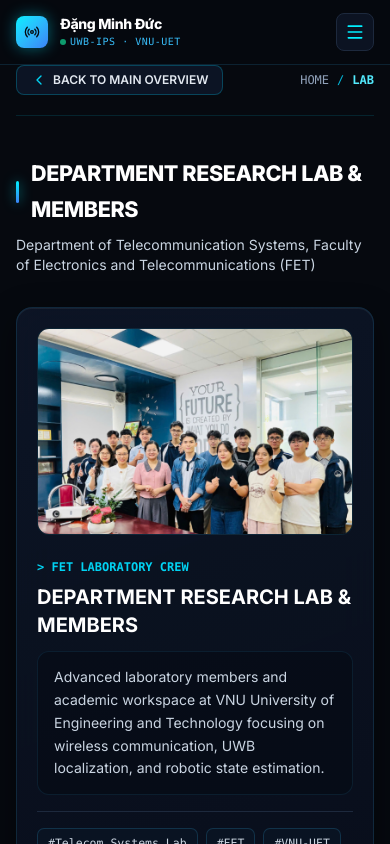
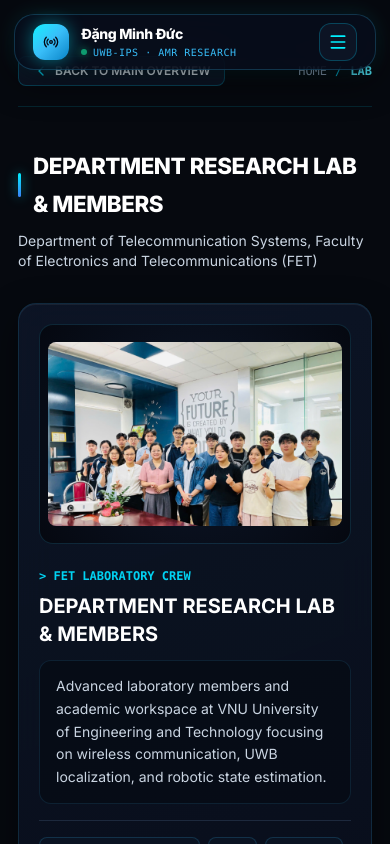
Before and after one commit to leonas-kratos/leonas-kratos.github.io, a Next.js app: page /lab in a window 390 px wide. Shown: the top 844 px of the page. Built offline with nearby package versions, Linux system fonts and the light colour scheme.

Commit message:
feat(ui): floating capsule navbar with icons, full-height airy hero & instant first-paint visibility

```diff
--- a/src/app/globals.css
+++ b/src/app/globals.css
@@ -17,13 +17,13 @@ html {
 body {
   background-color: #06090f;
   background-image:
-    radial-gradient(circle at 50% 0%, rgba(14, 30, 58, 0.7) 0%, rgba(6, 9, 15, 0.98) 50%, #04060a 100%),
-    radial-gradient(circle at 90% 30%, rgba(6, 182, 212, 0.06) 0%, transparent 45%),
-    radial-gradient(circle at 10% 70%, rgba(59, 130, 246, 0.06) 0%, transparent 45%);
+    radial-gradient(circle at 50% 0%, rgba(14, 30, 58, 0.75) 0%, rgba(6, 9, 15, 0.98) 50%, #04060a 100%),
+    radial-gradient(circle at 90% 25%, rgba(6, 182, 212, 0.07) 0%, transparent 45%),
+    radial-gradient(circle at 10% 65%, rgba(59, 130, 246, 0.07) 0%, transparent 45%);
   background-attachment: fixed;
   color: #cbd5e1;
   font-family: 'Inter', system-ui, -apple-system, sans-serif;
-  line-height: 1.65;
+  line-height: 1.7;
   overflow-x: hidden;
   min-height: 100vh;
 }
@@ -44,41 +44,89 @@ body {
 }
 
 /* ===================================================
-   CONTAINER & LAYOUT SPACING
+   CONTAINER & LAYOUT SPACING (GENEROUS BREATHING ROOM)
    =================================================== */
 
 .page-container {
   width: 100%;
   max-width: 1240px;
   margin: 0 auto;
-  padding: 0 clamp(16px, 3.5vw, 40px);
+  padding: 0 clamp(18px, 4vw, 44px);
 }
 
 section {
-  padding: clamp(40px, 5.5vw, 76px) 0;
+  padding: clamp(60px, 8vw, 110px) 0;
   width: 100%;
   position: relative;
 }
 
 /* Section Title Style: Sleek Cyber-Academic Cyan Accent */
 .section-title {
-  font-size: clamp(1.35rem, 2.3vw, 1.85rem);
+  font-size: clamp(1.4rem, 2.4vw, 2rem);
   font-weight: 800;
   color: #ffffff;
   display: flex;
   align-items: center;
   gap: 12px;
   letter-spacing: -0.02em;
+  margin-bottom: 8px;
 }
 
 .section-title::before {
   content: "";
   display: inline-block;
   width: 4px;
-  height: 22px;
+  height: 24px;
   background: linear-gradient(180deg, #00f0ff 0%, #3b82f6 100%);
   border-radius: 2px;
   box-shadow: 0 0 12px rgba(0, 240, 255, 0.6);
+}
+
+/* ===================================================
+   FLOATING DECORATED CAPSULE NAVBAR
+   =================================================== */
+
+.floating-navbar-wrapper {
+  position: sticky;
+  top: 14px;
+  z-index: 100;
+  width: 100%;
+  padding: 0 clamp(14px, 3vw, 32px);
+}
+
+.floating-navbar {
+  max-width: 1240px;
+  margin: 0 auto;
+  background: rgba(8, 14, 28, 0.85);
+  backdrop-filter: blur(24px);
+  -webkit-backdrop-filter: blur(24px);
+  border: 1px solid rgba(56, 189, 248, 0.22);
+  border-radius: 20px;
+  box-shadow: 0 10px 35px rgba(0, 0, 0, 0.6), 0 0 20px rgba(0, 240, 255, 0.12);
+  padding: 8px 18px;
+  transition: all 0.3s ease;
+}
+
+.floating-navbar:hover {
+  border-color: rgba(0, 240, 255, 0.4);
+  box-shadow: 0 12px 40px rgba(0, 0, 0, 0.7), 0 0 25px rgba(0, 240, 255, 0.18);
+}
+
+.nav-pill-link {
+  display: inline-flex;
+  align-items: center;
+  gap: 6px;
+  padding: 6px 12px;
+  border-radius: 10px;
+  font-size: 0.8rem;
+  font-weight: 600;
+  color: #94a3b8;
+  transition: all 0.2s ease;
+}
+
+.nav-pill-link:hover {
+  color: #00f0ff;
+  background: rgba(0, 240, 255, 0.08);
 }
 
 /* ===================================================
@@ -88,11 +136,11 @@ section {
 
 .glass-card {
   background: linear-gradient(160deg, rgba(14, 23, 42, 0.82) 0%, rgba(9, 15, 28, 0.94) 100%);
-  border: 1px solid rgba(56, 189, 248, 0.14);
-  border-radius: 16px;
+  border: 1px solid rgba(56, 189, 248, 0.15);
+  border-radius: 18px;
   backdrop-filter: blur(18px);
   -webkit-backdrop-filter: blur(18px);
-  box-shadow: 0 10px 32px rgba(0, 0, 0, 0.45), inset 0 1px 0 rgba(255, 255, 255, 0.06);
+  box-shadow: 0 12px 36px rgba(0, 0, 0, 0.45), inset 0 1px 0 rgba(255, 255, 255, 0.06);
   transition: transform 0.35s cubic-bezier(0.22, 1, 0.36, 1),
               border-color 0.35s ease,
               box-shadow 0.35s ease;
@@ -102,14 +150,14 @@ section {
 
 .glass-card:hover {
   border-color: rgba(0, 240, 255, 0.48);
-  box-shadow: 0 16px 44px rgba(0, 0, 0, 0.6), 0 0 24px rgba(0, 240, 255, 0.16);
+  box-shadow: 0 18px 48px rgba(0, 0, 0, 0.6), 0 0 24px rgba(0, 240, 255, 0.18);
   transform: translateY(-3px);
 }
 
 /* Sub-box container inside cards */
 .info-subbox {
-  background: rgba(7, 12, 22, 0.7);
-  border: 1px solid rgba(56, 189, 248, 0.1);
+  background: rgba(6, 11, 20, 0.75);
+  border: 1px solid rgba(56, 189, 248, 0.12);
   border-radius: 12px;
   padding: 14px 16px;
   transition: border-color 0.25s ease;
@@ -127,8 +175,8 @@ section {
   font-family: ui-monospace, SFMono-Regular, Menlo, Monaco, Consolas, monospace;
   font-size: 0.72rem;
   padding: 5px 10px;
-  border-radius: 7px;
-  background: rgba(11, 20, 36, 0.9);
+  border-radius: 8px;
+  background: rgba(11, 20, 36, 0.85);
   border: 1px solid rgba(56, 189, 248, 0.18);
   color: #cbd5e1;
   transition: all 0.2s ease;
@@ -141,23 +189,23 @@ section {
 }
 
 /* ===================================================
-   PROPORTIONAL IMAGE FRAMES (NO STRETCH, NO CROP)
+   PROPORTIONAL IMAGE FRAMES (100% CONTAINED - ZERO CROP)
    =================================================== */
 
 /* 1. Vehicle / Portrait Product Display Frame
       For Car_V2.png (439x587) and VEDC_CAR.png (350x424) */
 .vehicle-frame {
   width: 100%;
-  height: 250px;
-  background: radial-gradient(circle at center, #111e33 0%, #060a12 100%);
-  border-radius: 12px;
+  height: 270px;
+  background: radial-gradient(circle at 50% 50%, #112036 0%, #060a12 100%);
+  border-radius: 14px;
   overflow: hidden;
   position: relative;
   display: flex;
   align-items: center;
   justify-content: center;
-  border: 1px solid rgba(56, 189, 248, 0.15);
-  padding: 12px;
+  border: 1px solid rgba(56, 189, 248, 0.18);
+  padding: 16px;
 }
 
 .vehicle-frame img {
@@ -166,7 +214,7 @@ section {
   width: auto;
   height: auto;
   object-fit: contain;
-  filter: drop-shadow(0 10px 18px rgba(0, 0, 0, 0.65));
+  filter: drop-shadow(0 12px 24px rgba(0, 0, 0, 0.7));
   transition: transform 0.45s cubic-bezier(0.22, 1, 0.36, 1);
 }
 
@@ -178,22 +226,25 @@ section {
       For NCKH_present.png, NCKH_teamate.png, VEDC2025_Teamate.png, REV2025.png, Lab.png */
 .landscape-frame {
   width: 100%;
-  aspect-ratio: 16 / 10.5;
-  background: radial-gradient(circle at center, #0c1527 0%, #050810 100%);
-  border-radius: 12px;
+  height: 220px;
+  background: radial-gradient(circle at 50% 50%, #0d172a 0%, #050810 100%);
+  border-radius: 14px;
   overflow: hidden;
   position: relative;
   display: flex;
   align-items: center;
   justify-content: center;
-  border: 1px solid rgba(56, 189, 248, 0.15);
+  border: 1px solid rgba(56, 189, 248, 0.16);
+  padding: 8px;
 }
 
 .landscape-frame img {
-  width: 100%;
-  height: 100%;
-  object-fit: cover;
-  object-position: center 25%;
+  max-width: 100%;
+  max-height: 100%;
+  width: auto;
+  height: auto;
+  object-fit: contain;
+  border-radius: 8px;
   transition: transform 0.45s cubic-bezier(0.22, 1, 0.36, 1);
 }
 
@@ -207,8 +258,8 @@ section {
 
 .hero-avatar-card {
   width: 100%;
-  max-width: 255px;
-  border-radius: 18px;
+  max-width: 260px;
+  border-radius: 20px;
   border: 1.5px solid rgba(0, 240, 255, 0.4);
   background: linear-gradient(165deg, #101c30 0%, #080d19 100%);
   box-shadow: 0 16px 40px rgba(0, 0, 0, 0.6), 0 0 25px rgba(0, 240, 255, 0.2);
@@ -252,10 +303,10 @@ section {
   justify-content: center;
   font-weight: 600;
   font-size: 0.85rem;
-  padding: 10px 20px;
+  padding: 10px 22px;
   background: linear-gradient(135deg, #00f0ff 0%, #0284c7 100%);
   color: #040914;
-  border-radius: 8px;
+  border-radius: 10px;
   border: 1px solid rgba(255, 255, 255, 0.35);
   box-shadow: 0 4px 18px rgba(0, 240, 255, 0.35);
   transition: all 0.25s ease;
@@ -276,10 +327,10 @@ section {
   justify-content: center;
   font-weight: 600;
   font-size: 0.85rem;
-  padding: 10px 18px;
+  padding: 10px 20px;
   background: rgba(15, 23, 42, 0.7);
   color: #e2e8f0;
-  border-radius: 8px;
+  border-radius: 10px;
   border: 1px solid rgba(56, 189, 248, 0.25);
   backdrop-filter: blur(12px);
   transition: all 0.25s ease;
@@ -296,37 +347,13 @@ section {
 }
 
 /* ===================================================
-   SCROLL REVEAL (SMOOTH & ELEGANT)
+   SAFE CONTENT DISPLAY (NEVER HIDES CONTENT AS BLANK!)
    =================================================== */
 
 .reveal {
-  opacity: 0;
-  transform: translateY(20px);
-  transition: opacity 0.5s cubic-bezier(0.16, 1, 0.3, 1),
-              transform 0.5s cubic-bezier(0.16, 1, 0.3, 1);
-  will-change: opacity, transform;
-}
-
-.reveal.visible {
   opacity: 1;
-  transform: translateY(0);
-}
-
-.reveal-delay-1 { transition-delay: 0.08s; }
-.reveal-delay-2 { transition-delay: 0.16s; }
-.reveal-delay-3 { transition-delay: 0.24s; }
-.reveal-delay-4 { transition-delay: 0.32s; }
-
-/* Navigation Top Bar */
-.site-navbar {
-  background: rgba(6, 9, 15, 0.88);
-  backdrop-filter: blur(20px);
-  -webkit-backdrop-filter: blur(20px);
-  border-bottom: 1px solid rgba(56, 189, 248, 0.15);
-  position: sticky;
-  top: 0;
-  z-index: 100;
-  width: 100%;
+  transform: none;
+  transition: opacity 0.45s ease, transform 0.45s ease;
 }
 
 /* Top Scroll Progress Line */
@@ -340,17 +367,3 @@ section {
   width: 0%;
   transition: width 0.1s linear;
 }
-
-/* Responsive utilities */
-@media (prefers-reduced-motion: reduce) {
-  * {
-    animation-duration: 0.01ms !important;
-    animation-iteration-count: 1 !important;
-    transition-duration: 0.01ms !important;
-    scroll-behavior: auto !important;
-  }
-  .reveal {
-    opacity: 1 !important;
-    transform: none !important;
-  }
-}
--- a/src/components/Navbar.tsx
+++ b/src/components/Navbar.tsx
@@ -2,88 +2,122 @@
 
 import { useState } from "react";
 import Link from "next/link";
-import { FileText, Menu, X, Radio } from "lucide-react";
+import {
+  FileText,
+  Menu,
+  X,
+  Radio,
+  BookOpen,
+  Cpu,
+  Layers,
+  Briefcase,
+  Trophy,
+  Compass,
+  Mail,
+  Sparkles,
+} from "lucide-react";
 import { PERSONAL_INFO } from "@/data/portfolioData";
 
 export default function Navbar() {
   const [mobileMenuOpen, setMobileMenuOpen] = useState(false);
 
   const navLinks = [
-    { label: "Overview", href: "/#overview" },
-    { label: "Pipeline", href: "/#pipeline" },
-    { label: "Publications", href: "/#publications" },
-    { label: "Hardware & Lab", href: "/#projects" },
-    { label: "Experience", href: "/#experience" },
-    { label: "Skills", href: "/#skills" },
-    { label: "Contact", href: "/#contact" },
+    { label: "Overview", href: "/#overview", icon: <Radio className="w-3.5 h-3.5 text-cyan-400" /> },
+    { label: "Pipeline", href: "/#pipeline", icon: <Layers className="w-3.5 h-3.5 text-blue-400" /> },
+    { label: "Publications", href: "/#publications", icon: <BookOpen className="w-3.5 h-3.5 text-cyan-300" /> },
+    { label: "Hardware & Lab", href: "/#projects", icon: <Cpu className="w-3.5 h-3.5 text-emerald-400" /> },
+    { label: "Experience", href: "/#experience", icon: <Briefcase className="w-3.5 h-3.5 text-purple-400" /> },
+    { label: "Awards", href: "/#awards", icon: <Trophy className="w-3.5 h-3.5 text-amber-400" /> },
+    { label: "Skills", href: "/#skills", icon: <Compass className="w-3.5 h-3.5 text-sky-400" /> },
+    { label: "Contact", href: "/#contact", icon: <Mail className="w-3.5 h-3.5 text-emerald-400" /> },
   ];
 
   return (
-    <nav className="site-navbar">
-      <div className="page-container h-16 flex items-center justify-between">
-        {/* Brand */}
+    <div className="floating-navbar-wrapper">
+      <nav className="floating-navbar flex items-center justify-between">
+
+        {/* Left: Brand Identity with Cyber Beacon */}
         <Link href="/" className="flex items-center gap-3 group">
-          <div className="w-8 h-8 rounded-lg bg-gradient-to-br from-[#00f0ff] to-[#3b82f6] flex items-center justify-center text-[#06090f] font-black text-sm shadow-[0_0_15px_rgba(0,240,255,0.4)] group-hover:scale-105 transition-transform">
-            <Radio className="w-4 h-4 text-[#06090f]" />
+          <div className="w-9 h-9 rounded-xl bg-gradient-to-br from-[#00f0ff] via-[#38bdf8] to-[#0284c7] flex items-center justify-center text-[#06090f] font-black text-sm shadow-[0_0_18px_rgba(0,240,255,0.45)] group-hover:scale-105 transition-transform">
+            <Radio className="w-4 h-4 text-[#040812]" />
           </div>
+
           <div className="flex flex-col">
+            <div className="flex items-center gap-2">
               <span className="text-sm font-extrabold text-white tracking-tight group-hover:text-[#00f0ff] transition-colors">
                 {PERSONAL_INFO.name}
               </span>
-            <span className="text-[10px] font-mono text-[#38bdf8] tracking-wider uppercase flex items-center gap-1">
-              <span className="w-1.5 h-1.5 rounded-full bg-[#10b981] animate-pulse" />
-              UWB-IPS · VNU-UET
+              <span className="hidden sm:inline-flex items-center gap-1 px-1.5 py-0.2 rounded bg-cyan-500/10 border border-cyan-500/30 text-[9px] font-mono text-cyan-300">
+                <Sparkles className="w-2.5 h-2.5 text-cyan-400" /> FET · VNU-UET
+              </span>
+            </div>
+            <span className="text-[10px] font-mono text-[#38bdf8] tracking-wider uppercase flex items-center gap-1.5">
+              <span className="w-1.5 h-1.5 rounded-full bg-[#10b981] animate-pulse shadow-[0_0_8px_#10b981]" />
+              UWB-IPS · AMR RESEARCH
             </span>
           </div>
         </Link>
 
-        {/* Desktop Links */}
-        <div className="hidden lg:flex items-center space-x-6 text-xs font-semibold text-slate-300">
+        {/* Center: Decorated Navigation Links with Icons */}
+        <div className="hidden xl:flex items-center space-x-1">
           {navLinks.map((link) => (
             <a
               key={link.label}
               href={link.href}
-              className="py-1 hover:text-[#00f0ff] transition-colors duration-200"
+              className="nav-pill-link"
             >
-              {link.label}
+              {link.icon}
+              <span>{link.label}</span>
             </a>
           ))}
+        </div>
 
+        {/* Right: Decorated Action Button */}
+        <div className="hidden sm:flex items-center gap-3">
           <a
             href={PERSONAL_INFO.cvUrl}
             target="_blank"
             rel="noopener noreferrer"
-            className="btn-cyan-primary !py-1.5 !px-3.5 !text-xs flex items-center gap-1.5"
+            className="btn-cyan-primary !py-2 !px-4 !text-xs flex items-center gap-1.5"
           >
             <FileText className="w-3.5 h-3.5" />
-            <span>CV PDF</span>
+            <span>CV (PDF)</span>
           </a>
         </div>
 
-        {/* Mobile Toggle */}
+        {/* Mobile Hamburger Toggle */}
         <button
+          type="button"
           onClick={() => setMobileMenuOpen(!mobileMenuOpen)}
-          className="lg:hidden text-white p-2 rounded-lg border border-slate-800 bg-[#0c1322]"
+          className="xl:hidden text-white p-2 rounded-xl border border-cyan-500/30 bg-[#0c1424] hover:border-cyan-400 transition-colors"
           aria-label="Toggle Menu"
         >
-          {mobileMenuOpen ? <X className="w-5 h-5 text-[#00f0ff]" /> : <Menu className="w-5 h-5 text-[#00f0ff]" />}
+          {mobileMenuOpen ? (
+            <X className="w-5 h-5 text-[#00f0ff]" />
+          ) : (
+            <Menu className="w-5 h-5 text-[#00f0ff]" />
+          )}
         </button>
-      </div>
+      </nav>
 
-      {/* Mobile Menu */}
+      {/* Mobile Menu Dropdown */}
       {mobileMenuOpen && (
-        <div className="lg:hidden bg-[#070b14]/95 backdrop-blur-2xl border-b border-cyan-500/20 px-6 py-5 space-y-3.5">
+        <div className="xl:hidden mt-2 max-w-2xl mx-auto bg-[#070d18]/95 backdrop-blur-2xl border border-cyan-500/30 rounded-2xl p-4 shadow-2xl space-y-2 animate-fadeIn">
+          <div className="grid grid-cols-2 gap-2">
             {navLinks.map((link) => (
               <a
                 key={link.label}
                 href={link.href}
                 onClick={() => setMobileMenuOpen(false)}
-              className="block text-sm font-medium py-1 text-slate-200 hover:text-[#00f0ff]"
+                className="flex items-center gap-2 p-2.5 rounded-xl bg-[#0b1324] border border-slate-800 text-xs font-semibold text-slate-200 hover:text-cyan-300 hover:border-cyan-500/40 transition-all"
               >
-              {link.label}
+                {link.icon}
+                <span>{link.label}</span>
               </a>
             ))}
-          <div className="pt-2">
+          </div>
+
+          <div className="pt-2 border-t border-slate-800">
             <a
               href={PERSONAL_INFO.cvUrl}
               target="_blank"
@@ -91,11 +125,11 @@ export default function Navbar() {
               className="btn-cyan-primary w-full flex items-center justify-center gap-2 !py-2.5 text-xs"
             >
               <FileText className="w-4 h-4" />
-              <span>DOWNLOAD CV (PDF)</span>
+              <span>DOWNLOAD CV / MONOGRAPH (PDF)</span>
             </a>
           </div>
         </div>
       )}
-    </nav>
+    </div>
   );
 }
```
Also changed, not shown: src/components/ModernHero.tsx (+75 -74 lines), src/components/ScrollObserver.tsx (+2 -20 lines). Lines whose indentation alone changed are shown as unchanged.
